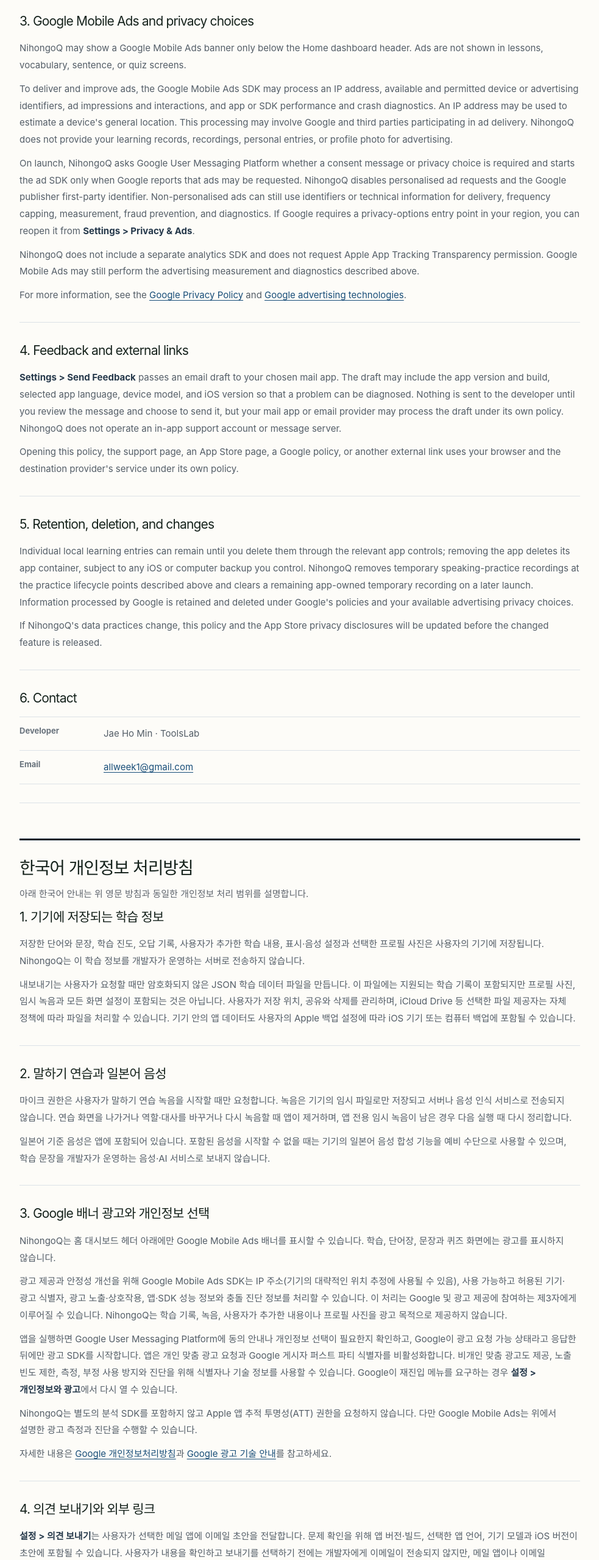
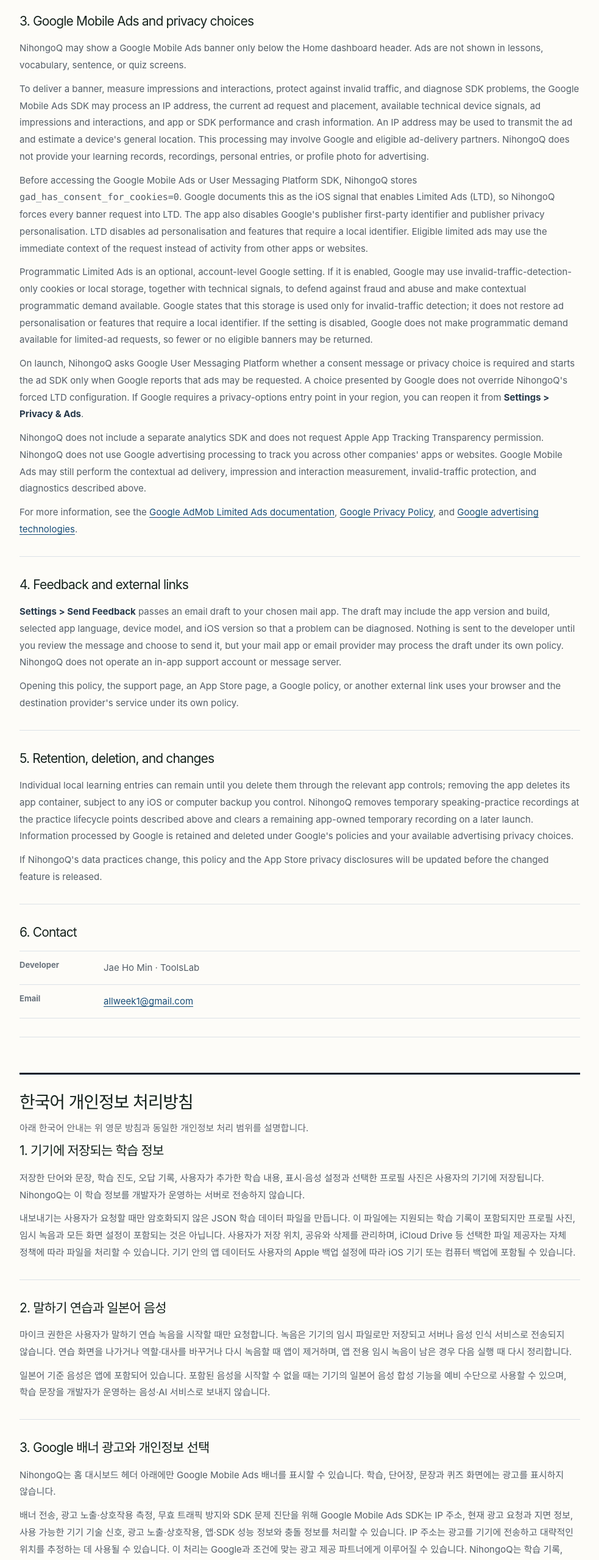
Before and after one commit to allweek1-lab/toolslab-website, a Next.js app: page /nihongoq/privacy in a window 1280 px wide. Shown: the part 1060-3618 px from the top of the page at 61% size, without its empty margins (148-1131 px from the left). Built offline with nearby package versions, Linux system fonts and the light colour scheme.

Commit message:
Clarify NihongoQ limited ads privacy (#3)

```diff
--- a/app/nihongoq/privacy/page.tsx
+++ b/app/nihongoq/privacy/page.tsx
@@ -6,7 +6,7 @@
 
 export const metadata: Metadata = {
   title: "NihongoQ Privacy Policy | ToolsLab",
-  description: "How the NihongoQ iOS app handles on-device learning data, temporary recordings, feedback, and Google Mobile Ads.",
+  description: "How the NihongoQ iOS app handles on-device learning data, temporary recordings, feedback, and Google Limited Ads.",
   alternates: { canonical: policyUrl },
   robots: { index: true, follow: true },
 };
@@ -46,10 +46,12 @@
 
               <PolicySection title="3. Google Mobile Ads and privacy choices">
                 <p>NihongoQ may show a Google Mobile Ads banner only below the Home dashboard header. Ads are not shown in lessons, vocabulary, sentence, or quiz screens.</p>
-                <p>To deliver and improve ads, the Google Mobile Ads SDK may process an IP address, available and permitted device or advertising identifiers, ad impressions and interactions, and app or SDK performance and crash diagnostics. An IP address may be used to estimate a device&apos;s general location. This processing may involve Google and third parties participating in ad delivery. NihongoQ does not provide your learning records, recordings, personal entries, or profile photo for advertising.</p>
-                <p>On launch, NihongoQ asks Google User Messaging Platform whether a consent message or privacy choice is required and starts the ad SDK only when Google reports that ads may be requested. NihongoQ disables personalised ad requests and the Google publisher first-party identifier. Non-personalised ads can still use identifiers or technical information for delivery, frequency capping, measurement, fraud prevention, and diagnostics. If Google requires a privacy-options entry point in your region, you can reopen it from <strong>Settings &gt; Privacy &amp; Ads</strong>.</p>
-                <p>NihongoQ does not include a separate analytics SDK and does not request Apple App Tracking Transparency permission. Google Mobile Ads may still perform the advertising measurement and diagnostics described above.</p>
-                <p>For more information, see the <a className="inline-link" href="https://policies.google.com/privacy">Google Privacy Policy</a> and <a className="inline-link" href="https://policies.google.com/technologies/ads">Google advertising technologies</a>.</p>
+                <p>To deliver a banner, measure impressions and interactions, protect against invalid traffic, and diagnose SDK problems, the Google Mobile Ads SDK may process an IP address, the current ad request and placement, available technical device signals, ad impressions and interactions, and app or SDK performance and crash information. An IP address may be used to transmit the ad and estimate a device&apos;s general location. This processing may involve Google and eligible ad-delivery partners. NihongoQ does not provide your learning records, recordings, personal entries, or profile photo for advertising.</p>
+                <p>Before accessing the Google Mobile Ads or User Messaging Platform SDK, NihongoQ stores <code>gad_has_consent_for_cookies=0</code>. Google documents this as the iOS signal that enables Limited Ads (LTD), so NihongoQ forces every banner request into LTD. The app also disables Google&apos;s publisher first-party identifier and publisher privacy personalisation. LTD disables ad personalisation and features that require a local identifier. Eligible limited ads may use the immediate context of the request instead of activity from other apps or websites.</p>
+                <p>Programmatic Limited Ads is an optional, account-level Google setting. If it is enabled, Google may use invalid-traffic-detection-only cookies or local storage, together with technical signals, to defend against fraud and abuse and make contextual programmatic demand available. Google states that this storage is used only for invalid-traffic detection; it does not restore ad personalisation or features that require a local identifier. If the setting is disabled, Google does not make programmatic demand available for limited-ad requests, so fewer or no eligible banners may be returned.</p>
+                <p>On launch, NihongoQ asks Google User Messaging Platform whether a consent message or privacy choice is required and starts the ad SDK only when Google reports that ads may be requested. A choice presented by Google does not override NihongoQ&apos;s forced LTD configuration. If Google requires a privacy-options entry point in your region, you can reopen it from <strong>Settings &gt; Privacy &amp; Ads</strong>.</p>
+                <p>NihongoQ does not include a separate analytics SDK and does not request Apple App Tracking Transparency permission. NihongoQ does not use Google advertising processing to track you across other companies&apos; apps or websites. Google Mobile Ads may still perform the contextual ad delivery, impression and interaction measurement, invalid-traffic protection, and diagnostics described above.</p>
+                <p>For more information, see the <a className="inline-link" href="https://support.google.com/admob/answer/10105530">Google AdMob Limited Ads documentation</a>, <a className="inline-link" href="https://policies.google.com/privacy">Google Privacy Policy</a>, and <a className="inline-link" href="https://policies.google.com/technologies/ads">Google advertising technologies</a>.</p>
               </PolicySection>
 
               <PolicySection title="4. Feedback and external links">
@@ -88,10 +90,12 @@
 
               <PolicySection title="3. Google 배너 광고와 개인정보 선택">
                 <p>NihongoQ는 홈 대시보드 헤더 아래에만 Google Mobile Ads 배너를 표시할 수 있습니다. 학습, 단어장, 문장과 퀴즈 화면에는 광고를 표시하지 않습니다.</p>
-                <p>광고 제공과 안정성 개선을 위해 Google Mobile Ads SDK는 IP 주소(기기의 대략적인 위치 추정에 사용될 수 있음), 사용 가능하고 허용된 기기·광고 식별자, 광고 노출·상호작용, 앱·SDK 성능 정보와 충돌 진단 정보를 처리할 수 있습니다. 이 처리는 Google 및 광고 제공에 참여하는 제3자에게 이루어질 수 있습니다. NihongoQ는 학습 기록, 녹음, 사용자가 추가한 내용이나 프로필 사진을 광고 목적으로 제공하지 않습니다.</p>
-                <p>앱을 실행하면 Google User Messaging Platform에 동의 안내나 개인정보 선택이 필요한지 확인하고, Google이 광고 요청 가능 상태라고 응답한 뒤에만 광고 SDK를 시작합니다. 앱은 개인 맞춤 광고 요청과 Google 게시자 퍼스트 파티 식별자를 비활성화합니다. 비개인 맞춤 광고도 제공, 노출 빈도 제한, 측정, 부정 사용 방지와 진단을 위해 식별자나 기술 정보를 사용할 수 있습니다. Google이 재진입 메뉴를 요구하는 경우 <strong>설정 &gt; 개인정보와 광고</strong>에서 다시 열 수 있습니다.</p>
-                <p>NihongoQ는 별도의 분석 SDK를 포함하지 않고 Apple 앱 추적 투명성(ATT) 권한을 요청하지 않습니다. 다만 Google Mobile Ads는 위에서 설명한 광고 측정과 진단을 수행할 수 있습니다.</p>
-                <p>자세한 내용은 <a className="inline-link" href="https://policies.google.com/privacy">Google 개인정보처리방침</a>과 <a className="inline-link" href="https://policies.google.com/technologies/ads">Google 광고 기술 안내</a>를 참고하세요.</p>
+                <p>배너 전송, 광고 노출·상호작용 측정, 무효 트래픽 방지와 SDK 문제 진단을 위해 Google Mobile Ads SDK는 IP 주소, 현재 광고 요청과 지면 정보, 사용 가능한 기기 기술 신호, 광고 노출·상호작용, 앱·SDK 성능 정보와 충돌 정보를 처리할 수 있습니다. IP 주소는 광고를 기기에 전송하고 대략적인 위치를 추정하는 데 사용될 수 있습니다. 이 처리는 Google과 조건에 맞는 광고 제공 파트너에게 이루어질 수 있습니다. NihongoQ는 학습 기록, 녹음, 사용자가 추가한 내용이나 프로필 사진을 광고 목적으로 제공하지 않습니다.</p>
+                <p>NihongoQ는 Google Mobile Ads 또는 User Messaging Platform SDK에 접근하기 전에 <code>gad_has_consent_for_cookies=0</code>을 저장합니다. Google은 이를 iOS에서 Limited Ads(LTD)를 활성화하는 공식 신호로 안내하므로, 앱은 모든 배너 요청을 LTD로 강제합니다. Google 게시자 퍼스트 파티 식별자와 게시자 개인정보 개인화 상태도 비활성화합니다. LTD는 광고 개인화와 로컬 식별자가 필요한 기능을 차단합니다. 조건에 맞는 제한 광고는 다른 앱이나 웹사이트의 활동 대신 현재 요청의 즉시 문맥을 사용할 수 있습니다.</p>
+                <p>Programmatic Limited Ads는 Google AdMob 계정 단위의 선택 기능입니다. 이 설정이 켜져 있으면 Google은 사기와 오용을 방어하고 문맥 기반 프로그래매틱 광고 수요를 제공하기 위해 무효 트래픽 탐지 전용 쿠키 또는 로컬 저장소와 기술 신호를 사용할 수 있습니다. Google의 설명에 따르면 이 저장소는 무효 트래픽 탐지에만 사용되며 광고 개인화나 로컬 식별자가 필요한 기능을 다시 활성화하지 않습니다. 이 설정이 꺼져 있으면 제한 광고 요청에 프로그래매틱 수요가 제공되지 않아 표시 가능한 배너가 줄거나 없을 수 있습니다.</p>
+                <p>앱을 실행하면 Google User Messaging Platform에 동의 안내나 개인정보 선택이 필요한지 확인하고, Google이 광고 요청 가능 상태라고 응답한 뒤에만 광고 SDK를 시작합니다. Google이 표시하는 선택은 NihongoQ가 강제하는 LTD 설정을 해제하지 않습니다. Google이 재진입 메뉴를 요구하는 경우 <strong>설정 &gt; 개인정보와 광고</strong>에서 다시 열 수 있습니다.</p>
+                <p>NihongoQ는 별도의 분석 SDK를 포함하지 않고 Apple 앱 추적 투명성(ATT) 권한을 요청하지 않습니다. NihongoQ는 Google 광고 처리를 다른 회사의 앱이나 웹사이트를 가로질러 사용자를 추적하는 목적으로 사용하지 않습니다. 다만 Google Mobile Ads는 위에서 설명한 문맥 기반 광고 제공, 노출·상호작용 측정, 무효 트래픽 방지와 진단을 수행할 수 있습니다.</p>
+                <p>자세한 내용은 <a className="inline-link" href="https://support.google.com/admob/answer/10105530">Google AdMob Limited Ads 안내</a>, <a className="inline-link" href="https://policies.google.com/privacy">Google 개인정보처리방침</a>과 <a className="inline-link" href="https://policies.google.com/technologies/ads">Google 광고 기술 안내</a>를 참고하세요.</p>
               </PolicySection>
 
               <PolicySection title="4. 의견 보내기와 외부 링크">
```
Also changed, not shown: 1 other file (tests, documents, lock files or other folders).
